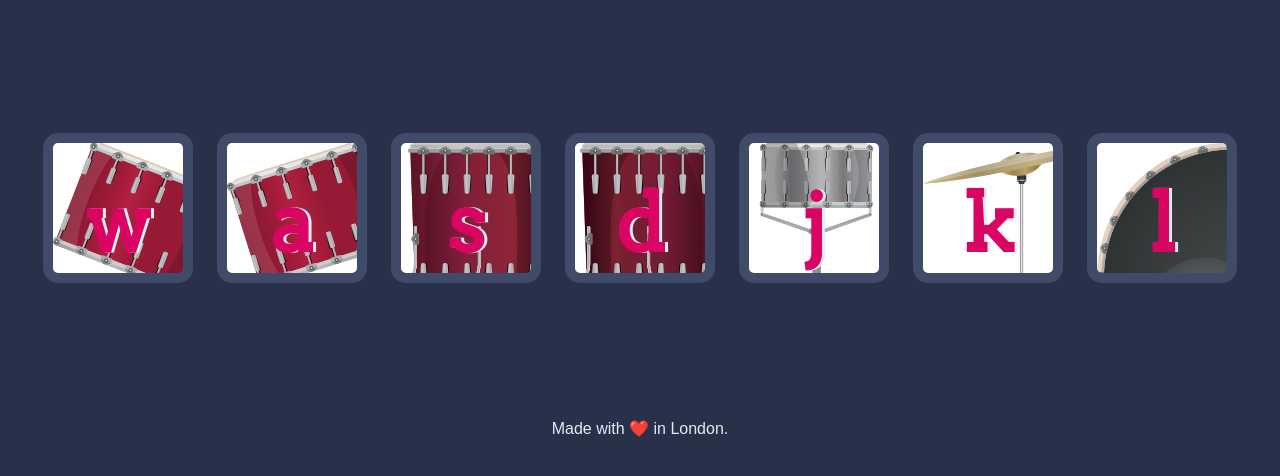
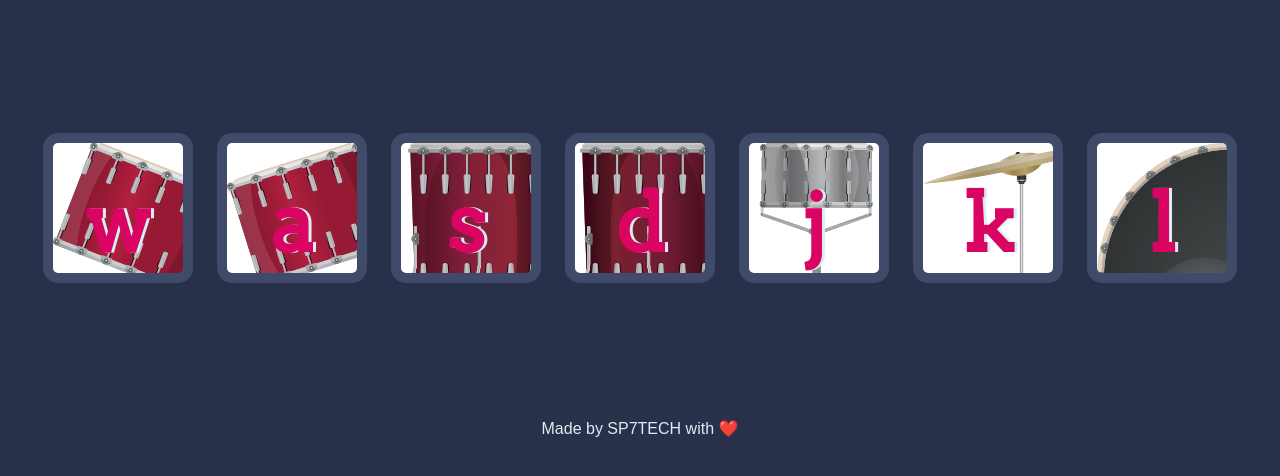
Before and after one commit to SP7TECH-zz/drum_kit, a plain HTML site: page index.html in a window 1280 px wide. Shown: the part 156-632 px from the top of the page. Drawn offline with Linux system fonts and the light colour scheme.

Commit message:
Modify Footer

```diff
--- a/index.html
+++ b/index.html
@@ -23,7 +23,7 @@
 
 
   <footer>
-    Made with ❤️ in London.
+    Made by SP7TECH with ❤️
   </footer>
 
   <script src="index.js"></script>
```
